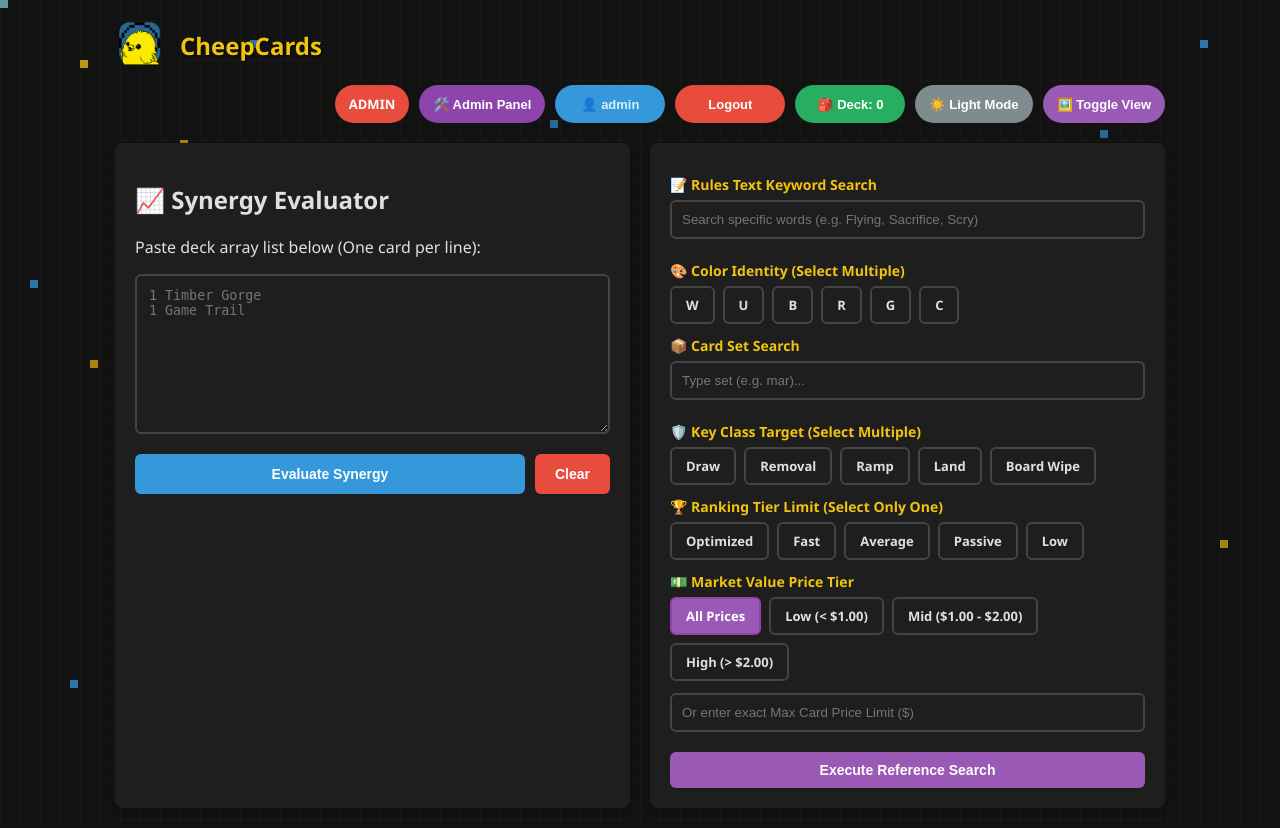
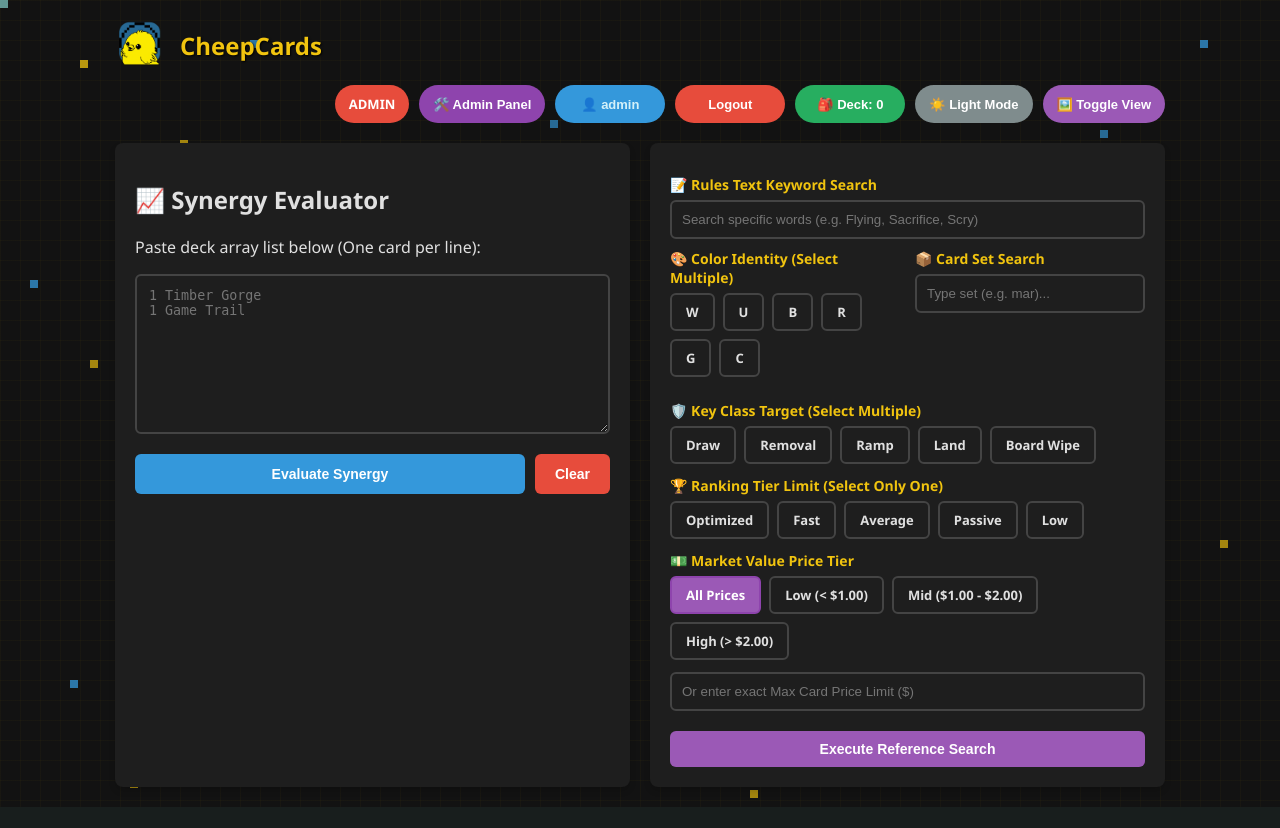
Before and after one commit to dylan2fuchs-max/CheepCard, a Flask app: page /dashboard in a window 1280 px wide. After the commit the page ends 801 px from the top, so only its background shows below. Run offline with Flask 3, Linux system fonts and the light colour scheme; a user stored in the database is signed in; data that the repository does not hold is empty; some libraries are stand-ins or nearby versions.

Commit message:
Color and Set Button

```diff
--- a/templates/dashboard.html
+++ b/templates/dashboard.html
@@ -531,28 +531,39 @@
                 <div class="filter-section-title">📝 Rules Text Keyword Search</div>
                 <input type="text" name="keyword" placeholder="Search specific words (e.g. Flying, Sacrifice, Scry)" value="{{ selected_keyword }}">
 
-                <div class="filter-section-title">🎨 Color Identity (Select Multiple)</div>
+                <!-- Side-by-Side Row for Color Identity and Card Set Search -->
+                <div style="display: flex; gap: 15px; align-items: flex-start; flex-wrap: wrap; margin-bottom: 10px; width: 100%; box-sizing: border-box;">
+
+                    <!-- Color Identity Column -->
+                    <div style="flex: 1; min-width: 200px;">
+                        <div class="filter-section-title" style="margin-top: 0;">🎨 Color Identity (Select Multiple)</div>
                         <div class="btn-cluster color-cluster">
                             {% for c in [('W', 'White'), ('U', 'Blue'), ('B', 'Black'), ('R', 'Red'), ('G', 'Green'), ('C', 'Colorless')] %}
                             <input type="checkbox" name="colors" value="{{ c[0] }}" id="color_{{ c[0]|lower }}" class="filter-input" {% if c[0] in selected_colors %}checked{% endif %}>
                             <label for="color_{{ c[0]|lower }}" class="filter-label">{{ c[0] }}</label>
                             {% endfor %}
                         </div>
+                    </div>
 
-                <div class="filter-section-title">📦 Card Set Search</div>
+                    <!-- Card Set Search Column with Substring Autocomplete -->
+                    <div style="flex: 1; min-width: 200px;">
+                        <div class="filter-section-title" style="margin-top: 0;">📦 Card Set Search</div>
                         <input type="text"
                             id="setSearchInput"
                             name="set_name"
                             value="{{ selected_set|default('') }}"
                             list="mtg-sets-list"
                             placeholder="Type set (e.g. mar)..."
-                    style="width: 100%; padding: 10px; border-radius: 6px; border: 2px solid var(--border-color); background-color: var(--box-bg); color: var(--text-color); box-sizing: border-box; margin-bottom: 10px;">
+                            style="width: 100%; padding: 10px; border-radius: 6px; border: 2px solid var(--border-color); background-color: var(--box-bg); color: var(--text-color); box-sizing: border-box;">
 
                         <datalist id="mtg-sets-list">
                             {% for s in all_sets %}
                                 <option value="{{ s }}">
                             {% endfor %}
                         </datalist>
+                    </div>
+
+                </div>
 
                 <div class="filter-section-title">🛡️ Key Class Target (Select Multiple)</div>
                 <div class="btn-cluster class-cluster">
```
Lines whose indentation alone changed are shown as unchanged.
